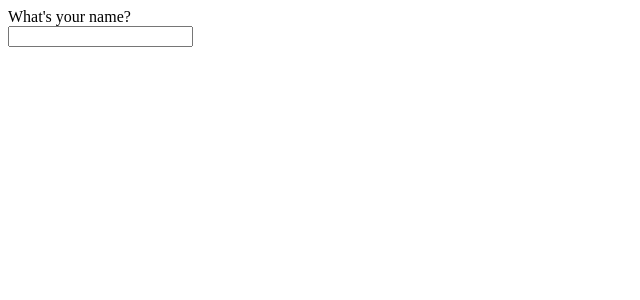
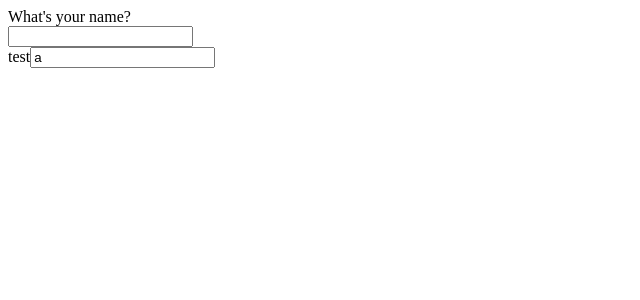
Before and after one commit to TomaszMandel/connect, a React app: page / in a window 1280 px wide. Shown: the top 300 px of the page, without its empty margins (0-640 px from the left). Built offline with nearby package versions, Linux system fonts and the light colour scheme.

Commit message:
input functional component

```diff
--- a/src/components/App/app.js
+++ b/src/components/App/app.js
@@ -1,5 +1,6 @@
 import React from 'react';
 import { InputField } from '../InputField/inputField';
+import { InputCommon } from '../common/Input';
 
 export class App extends React.Component {
     constructor(props) {
@@ -17,6 +18,7 @@ export class App extends React.Component {
         return (
             <div>
                 <InputField value={this.state.value} onChange={this.handleChange} />
+                <InputCommon />
             </div>
         );
     };
--- /dev/null
+++ b/src/components/common/Input.js
@@ -0,0 +1,15 @@
+import React, {useState} from 'react';
+
+export const InputCommon = () => {
+    const [value, setValue] = useState('a')
+
+    return (
+        <div><span>test</span>
+        <input
+        className="input-common"
+        value={value}
+        onChange={(e) => setValue(e.target.value)}
+        ></input>
+        </div>
+    )
+}
```
Also changed, not shown: src/old/App.js (renamed from App.js), src/old/changeCircle.js (renamed from changeCircle.js), src/old/countClicks.js (renamed from countClicks.js), src/old/counterUpdate.js (renamed from counterUpdate.js), src/old/getName.js (renamed from getName.js), src/old/helpers.js (renamed from helpers.js), src/old/index_backup.html (renamed from index_backup.html), src/old/switchUser.js (renamed from switchUser.js).
